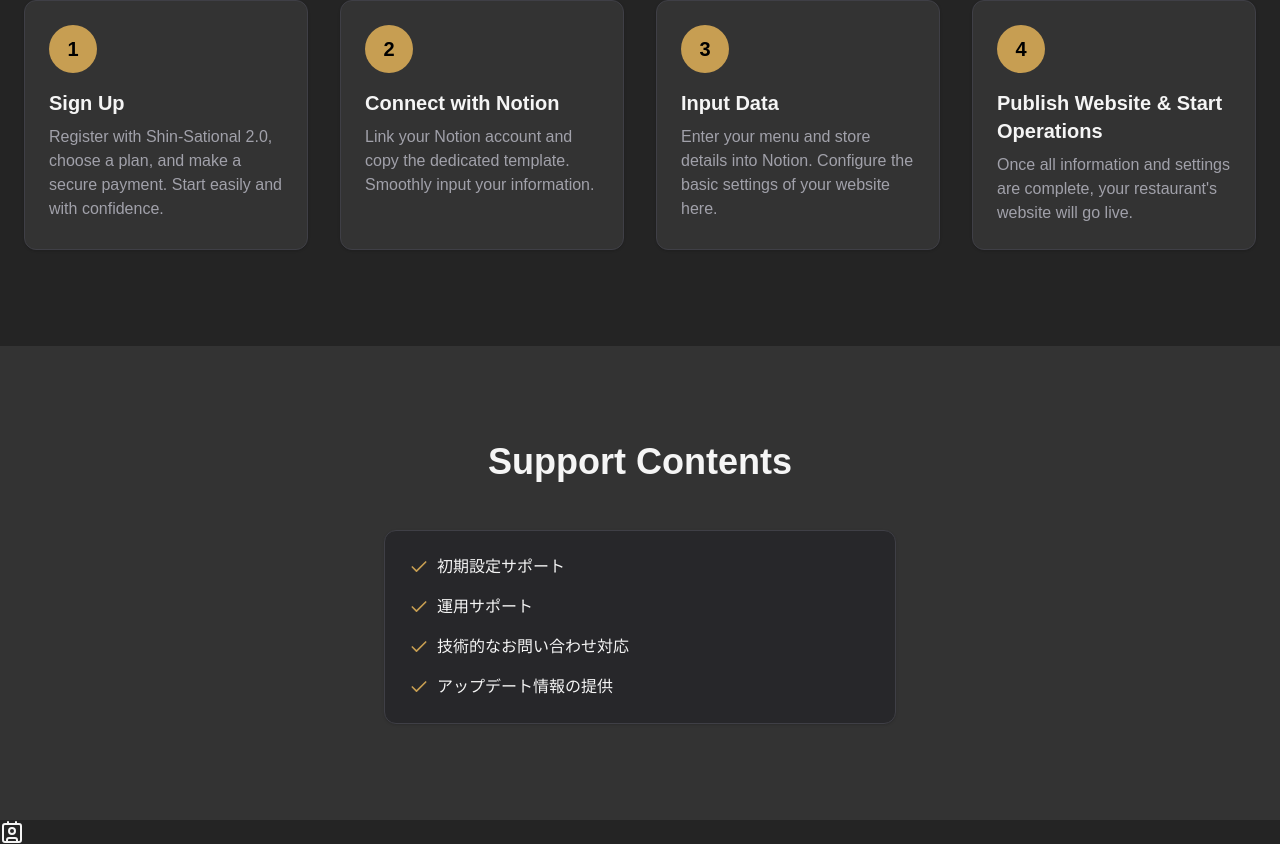
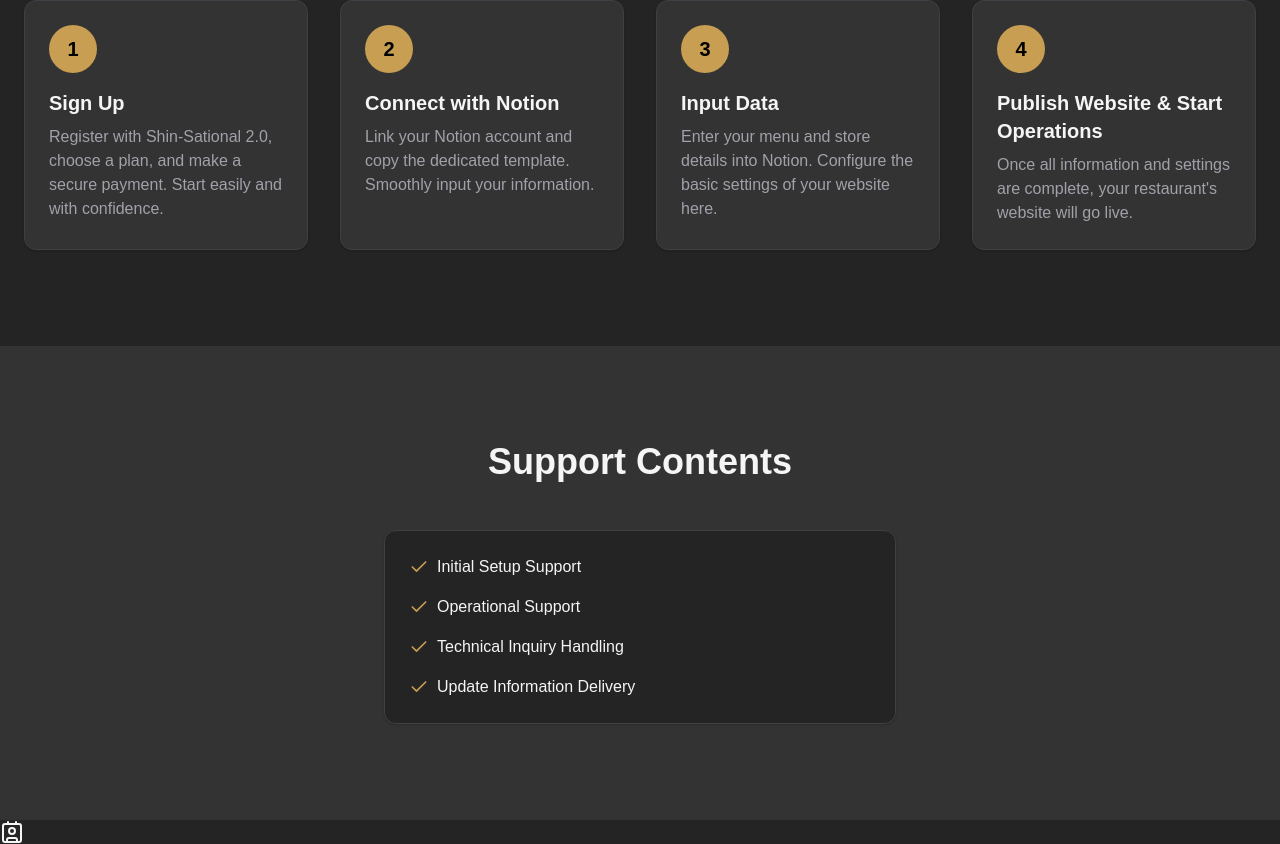
Before and after one commit to yusuken1121/Shin-Sational-PR, a Next.js app: page / in a window 1280 px wide. Shown: the part 2044-2888 px from the top of the page. Built offline with nearby package versions, Linux system fonts and the light colour scheme.

Commit message:
supportページを修正

```diff
--- a/src/app/_components/support.tsx
+++ b/src/app/_components/support.tsx
@@ -3,10 +3,10 @@ import { Card, CardContent } from "@/components/ui/card";
 
 export function Support() {
   const supportItems = [
-    "初期設定サポート",
-    "運用サポート",
-    "技術的なお問い合わせ対応",
-    "アップデート情報の提供",
+    "Initial Setup Support",
+    "Operational Support",
+    "Technical Inquiry Handling",
+    "Update Information Delivery",
   ];
 
   return (
@@ -15,7 +15,7 @@ export function Support() {
         <h2 className="text-3xl md:text-4xl font-bold text-center mb-12">
           Support Contents
         </h2>
-        <Card className="max-w-lg mx-auto bg-zinc-800 border-zinc-700">
+        <Card className="max-w-lg mx-auto bg-background border-zinc-700">
           <CardContent className="p-6">
             <ul className="space-y-4">
               {supportItems.map((item, index) => (
```
